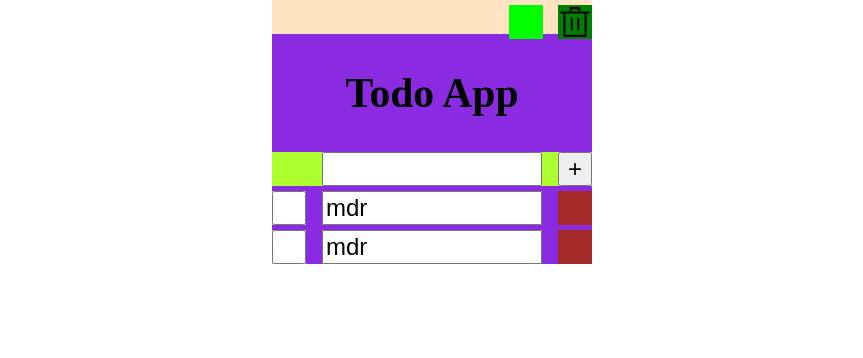
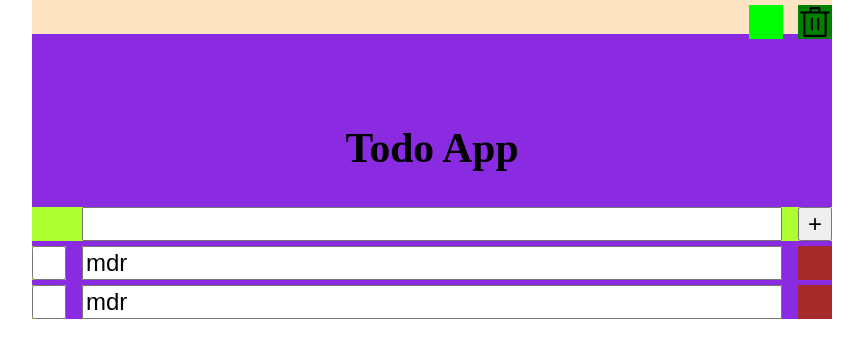
Before and after one commit to s-t-e-v/todolist2, a Django app: page /todo/ in a window 1280 px wide. Shown: the top 358 px of the page, without its empty margins (208-1071 px from the left). Run offline with Django 4.2, Linux system fonts and the light colour scheme; data comes from the database, SQL or seed files in the repository; both versions use the stored data as it was after the commit.

Commit message:
responsive css

```diff
--- a/todolist/todo/static/css/style.css
+++ b/todolist/todo/static/css/style.css
@@ -101,7 +101,7 @@ main {
 /* H1 */
 h1 {
     text-align: center;
-    margin: 35px 0;
+    margin: 90px 0 35px 0;
 
     font-size: 2.6em;
 }
@@ -208,3 +208,26 @@ h1 {
                     font-size: 1.2em;
 
                 }
+
+
+@media screen and (min-width:400px){
+
+    main {
+        width: 80%;
+    }
+
+    .taskname_box, .text_entry_box {
+        flex-grow: 1;
+    }
+
+    .text_entry_box {
+        margin-left: 50px;
+    }
+
+}
+
+@media screen and (min-width:1000px){
+    main {
+        width: 800px;
+    }
+}
```
Also changed, not shown: todolist/db.sqlite3.
